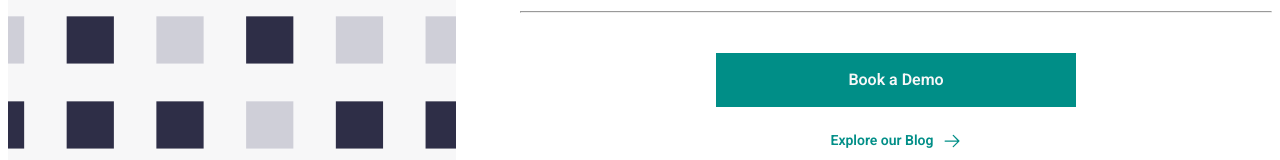
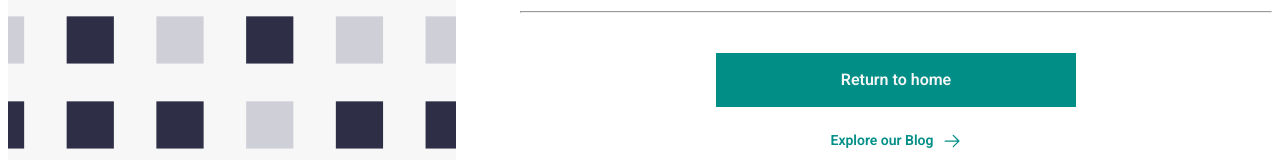
Before and after one commit to JI-Maina/urbanecho-web, a React (Vite) app: page /schedule-demo-success in a window 1280 px wide. Shown: the part 567-727 px from the top of the page. Built offline with nearby package versions, Linux system fonts and the light colour scheme.

Commit message:
Refactor ScheduleDemoSuccess component to improve navigation and update button functionality

```diff
--- a/src/pages/schedule-demo-success/index.tsx
+++ b/src/pages/schedule-demo-success/index.tsx
@@ -8,7 +8,7 @@ import {
 import { ArrowRightIcon, CheckCircleIcon } from "@phosphor-icons/react";
 import Button, { LinkButton } from "@/components/ui/button";
 import { useColor } from "@/providers/theme-provider";
-import { Link } from "react-router-dom";
+import { Link, useNavigate } from "react-router-dom";
 
 export default function ScheduleDemoSuccess() {
   const options = [
@@ -18,9 +18,13 @@ export default function ScheduleDemoSuccess() {
   ];
 
   const colors = {
-   iconColor: useColor("content.content-brand"),
+    iconColor: useColor("content.content-brand"),
     headerColor: useColor("content.content-primary"),
     textColor: useColor("content.content-tertiary"),
+  };
+  const navigate = useNavigate();
+  const navigateToHome = () => {
+    navigate("/");
   };
   return (
     <ScheduleDemoMainPage>
@@ -28,7 +32,6 @@ export default function ScheduleDemoSuccess() {
         <LeftSection>
           <div className="orange-overlay"></div>
           <img src="/images/calendar_illustration.png" alt="" />
-
         </LeftSection>
         <RightSection>
           <ScheduleWrapper
@@ -51,15 +54,20 @@ export default function ScheduleDemoSuccess() {
                 <ul>
                   {options.map((option, index) => (
                     <li key={index}>
-                      <CheckCircleIcon size={20} className="check-icon" /> {option}
+                      <CheckCircleIcon size={20} className="check-icon" />{" "}
+                      {option}
                     </li>
                   ))}
                 </ul>
               </div>
               <hr />
               <div className="action-buttons">
-                <Button type="submit" variant="primary">
-                  Book a Demo
+                <Button
+                  onClick={navigateToHome}
+                  type="button"
+                  variant="primary"
+                >
+                  Return to home
                 </Button>
                 <p>
                   <LinkButton
```
